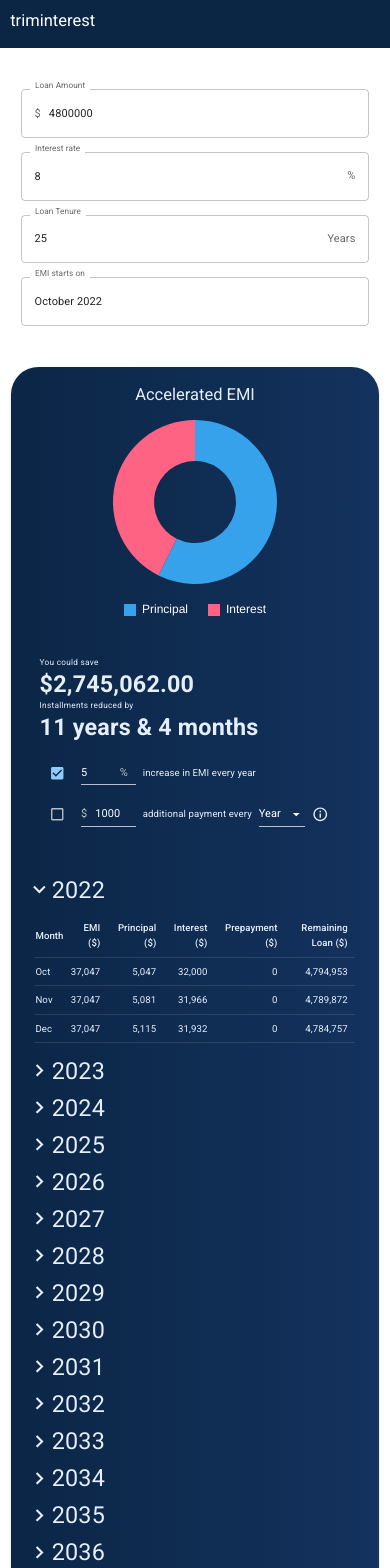
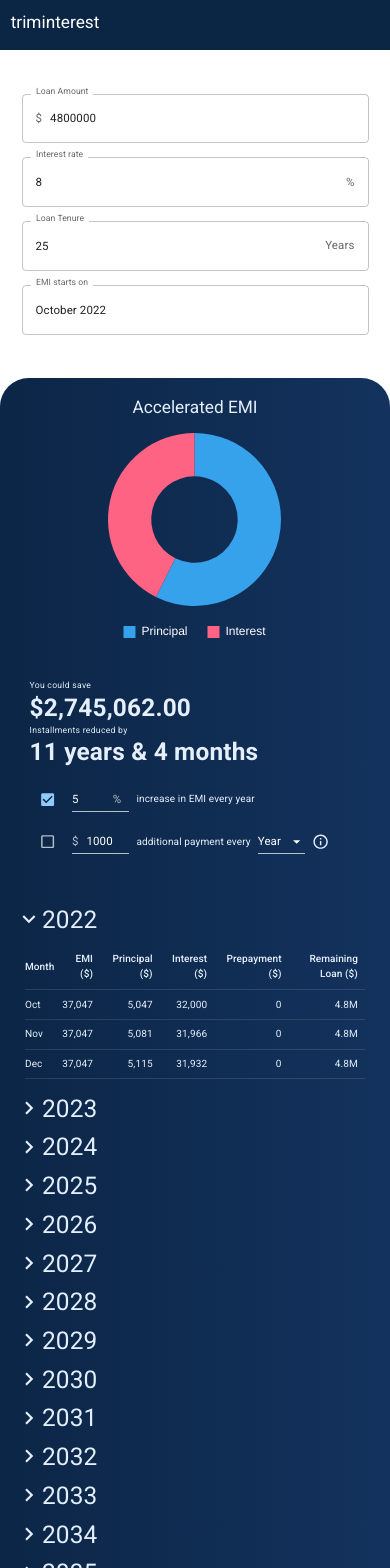
Before and after one commit to agilrajayyan/triminterest, a React (Create React App) app: page / in a window 390 px wide. Shown: the top 1568 px of the page. Built offline with nearby package versions, Linux system fonts and the light colour scheme.

Commit message:
-minor font-size adjustments in media queries -the numbers in the table will be rendered in a compact form if the value is over a million -added tooltip for table cells

```diff
--- a/src/components/EmiPlans/EmiList/EmiDetailsTable/EmiDetailsTable.js
+++ b/src/components/EmiPlans/EmiList/EmiDetailsTable/EmiDetailsTable.js
@@ -1,6 +1,6 @@
 import { useContext } from 'react';
 import classes from './EmiDetailsTable.module.css';
-import Typography from '@mui/material/Typography';
+import { Typography, Tooltip } from '@mui/material';
 import {
   formatNumber,
   getMonthByIndex,
@@ -62,31 +62,60 @@ function EmiDetailsTable(props) {
                 </Typography>
               </td>
               <td className={classes.table_cell}>
+                <Tooltip
+                  enterTouchDelay="0"
+                  title={formatNumber(elem.emi, locale, false)}
+                >
                   <Typography variant="body2">
-                  {formatNumber(elem.emi, locale)}
+                    {formatNumber(elem.emi, locale, true)}
                   </Typography>
+                </Tooltip>
               </td>
               <td className={classes.table_cell}>
+                <Tooltip
+                  enterTouchDelay="0"
+                  title={formatNumber(elem.pricipalComponent, locale, false)}
+                >
                   <Typography variant="body2">
-                  {formatNumber(elem.pricipalComponent, locale)}
+                    {formatNumber(elem.pricipalComponent, locale, true)}
                   </Typography>
+                </Tooltip>
               </td>
               <td className={classes.table_cell}>
+                <Tooltip
+                  enterTouchDelay="0"
+                  title={formatNumber(elem.interestComponent, locale, false)}
+                >
                   <Typography variant="body2">
-                  {formatNumber(elem.interestComponent, locale)}
+                    {formatNumber(elem.interestComponent, locale, true)}
                   </Typography>
+                </Tooltip>
               </td>
               {props.prepaymentEnabled && (
                 <td className={classes.table_cell}>
+                  <Tooltip
+                    enterTouchDelay="0"
+                    title={formatNumber(
+                      elem.regularPrepaymentAmount,
+                      locale,
+                      false
+                    )}
+                  >
                     <Typography variant="body2">
-                    {formatNumber(elem.regularPrepaymentAmount, locale)}
+                      {formatNumber(elem.regularPrepaymentAmount, locale, true)}
                     </Typography>
+                  </Tooltip>
                 </td>
               )}
               <td className={classes.table_cell}>
+                <Tooltip
+                  enterTouchDelay="0"
+                  title={formatNumber(elem.loanRemaining, locale, false)}
+                >
                   <Typography variant="body2">
-                  {formatNumber(elem.loanRemaining, locale)}
+                    {formatNumber(elem.loanRemaining, locale, true)}
                   </Typography>
+                </Tooltip>
               </td>
             </tr>
           );
--- a/src/components/EmiPlans/EmiList/EmiDetailsTable/EmiDetailsTable.module.css
+++ b/src/components/EmiPlans/EmiList/EmiDetailsTable/EmiDetailsTable.module.css
@@ -16,6 +16,7 @@
 
 .table_cell {
   text-align: end;
+  cursor: pointer;
 }
 
 .month_cell {
--- a/src/components/EmiPlans/EmiPlans.module.css
+++ b/src/components/EmiPlans/EmiPlans.module.css
@@ -14,7 +14,6 @@
 
 .regular_emi_container {
   padding-top: 1.56rem;
-  margin: 0 1rem;
 }
 
 .regular_emi {
@@ -30,7 +29,6 @@
   color: #e5effb !important;
   padding-top: 1.56rem;
   border-radius: 2.5rem !important;
-  margin: 0 1rem;
 }
 
 .additional_payments {
--- a/src/index.css
+++ b/src/index.css
@@ -6,42 +6,42 @@
 
 @media (width <= 520px) {
   html {
-    font-size: 15px;
+    font-size: 15.5px;
   }
 }
 
 @media (width <= 480px) {
   html {
-    font-size: 14px;
+    font-size: 14.5px;
   }
 }
 
 @media (width <= 440px) {
   html {
-    font-size: 13px;
+    font-size: 13.5px;
   }
 }
 
 @media (width <= 420px) {
   html {
-    font-size: 12px;
+    font-size: 12.5px;
   }
 }
 
 @media (width <= 390px) {
   html {
-    font-size: 11px;
+    font-size: 11.5px;
   }
 }
 
 @media (width <= 360px) {
   html {
-    font-size: 10px;
+    font-size: 10.8px;
   }
 }
 
-@media (width <= 330px) {
+@media (width <= 340px) {
   html {
-    font-size: 9px;
+    font-size: 10.4px;
   }
 }
--- a/src/utils/helper.js
+++ b/src/utils/helper.js
@@ -154,8 +154,10 @@ export const getNthPaymentDate = (startDate, installmentNumber) => {
   return paymentDate;
 };
 
-export const formatNumber = (number, locale) => {
-  return new Intl.NumberFormat(locale).format(number);
+export const formatNumber = (number, locale, isCompact) => {
+  return new Intl.NumberFormat(locale, {
+    notation: isCompact && number >= 1000000 ? 'compact' : 'standard',
+  }).format(number);
 };
 
 export const formatCurrency = (number, locale, currencyCode) => {
```
Lines whose indentation alone changed are shown as unchanged.
